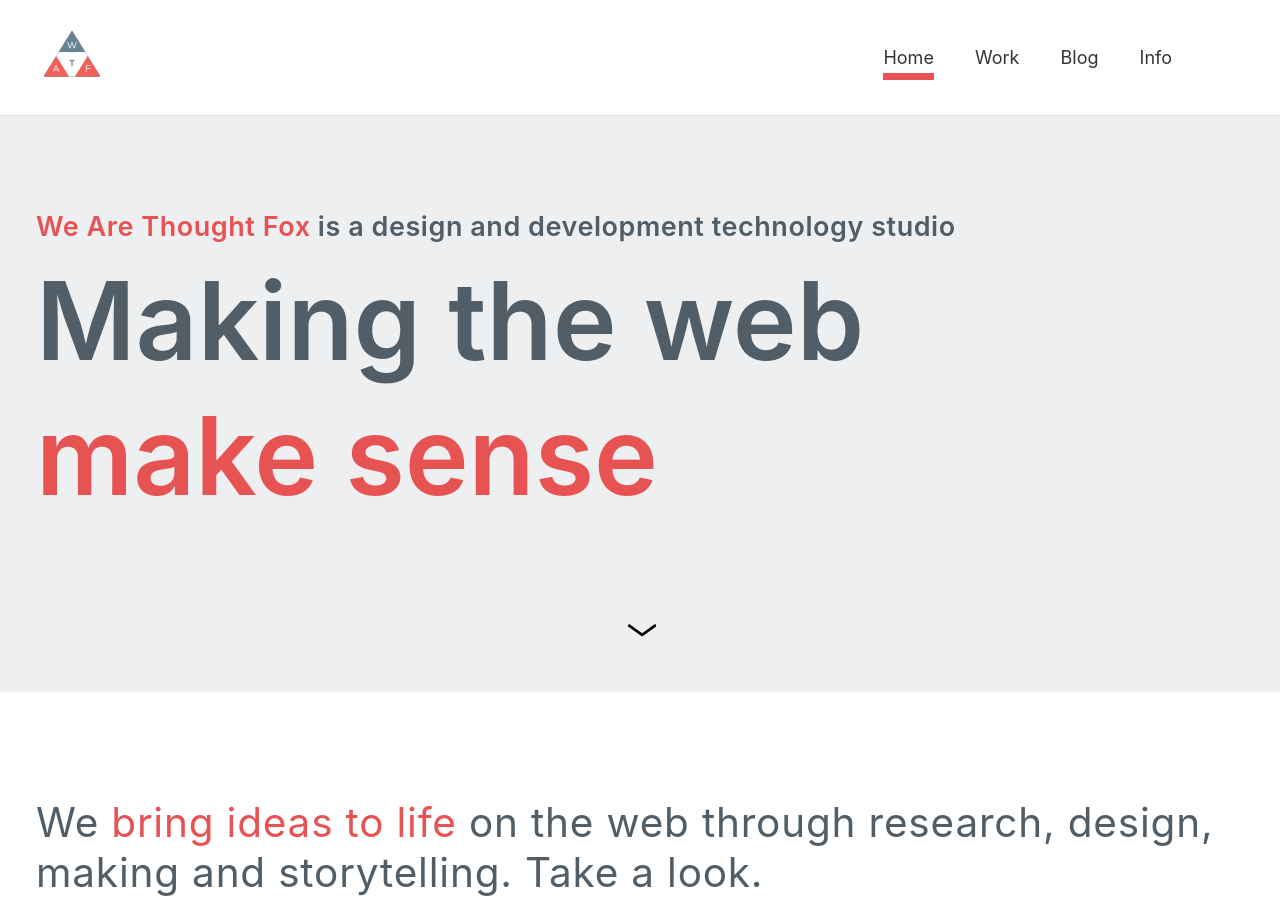
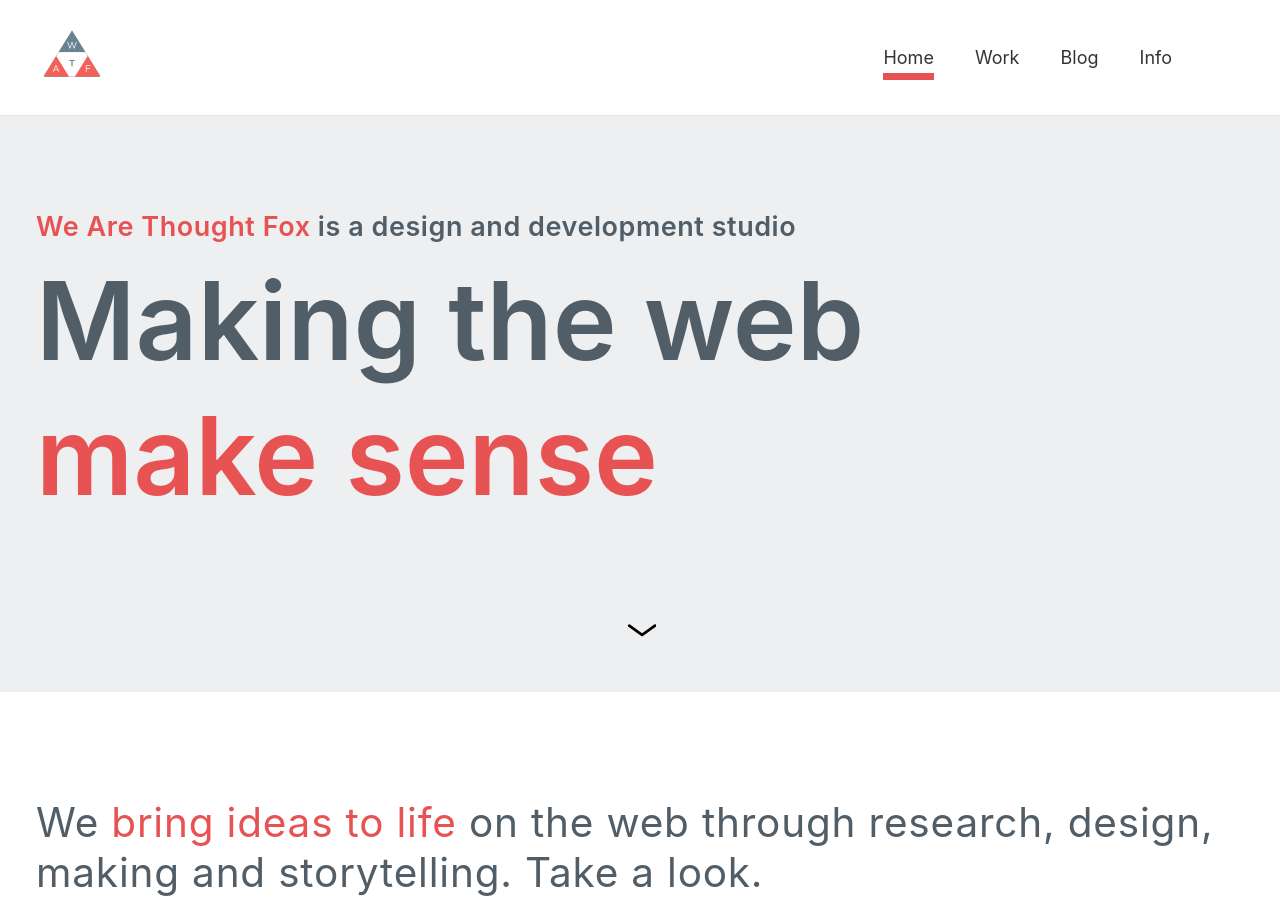
Before and after one commit to wearethoughtfox/wearethoughtfox, a Jekyll site: the page built from index.html, in a window 1280 px wide and 900 px high. Built offline with Jekyll 4.4.1, drawn with Linux system fonts in a browser that asks for light colours; a script that is not in the unit is left out.

Commit message:
Tweak description

```diff
--- a/index.html
+++ b/index.html
@@ -9,7 +9,7 @@
 
 <header class="bg-customgrey min-h5 min-h6-l relative">
   <div class="center ph3 ph4-ns ph4-l pv5">
-    <h2 class="f4 f3-l secondary fw6"><span class="primary">We Are Thought Fox</span> is a design and development technology studio</h2>
+    <h2 class="f4 f3-l secondary fw6"><span class="primary">We Are Thought Fox</span> is a design and development studio</h2>
     <h1 class="f1 f-headline-l mt0 secondary">Making the web
       <span id="typed" class="f1 f-headline-l mt0 primary db"></span>
     </h1>
```
